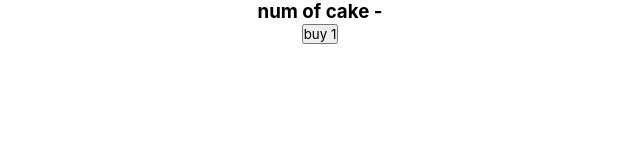
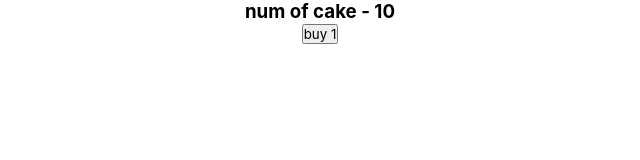
Before and after one commit to IsAmirMmd/React-Native, a React (Create React App) app in the folder redux-react/: page / in a window 1280 px wide. Shown: the top 160 px of the page, without its empty margins (320-960 px from the left). Built offline with nearby package versions, Linux system fonts and the light colour scheme.

Commit message:
using store to do sth

```diff
--- a/redux-react/src/Components/CakeContainer.jsx
+++ b/redux-react/src/Components/CakeContainer.jsx
@@ -1,8 +1,13 @@
-const CakeContainer = () => {
+import { useSelector, useDispatch } from "react-redux";
+import buyCake from "../redux/Cake/CakeActions";
+
+const CakeContainer = (props) => {
+  const numOfCake = useSelector((state) => state.numOfCake);
+  const dispatch = useDispatch();
   return (
     <div>
-      <h3>num of cake - </h3>
-      <button onClick={null}>buy 1</button>
+      <h3>num of cake - {numOfCake}</h3>
+      <button onClick={() => dispatch(buyCake())}>buy 1</button>
     </div>
   );
 };
--- a/redux-react/src/redux/Cake/CakeReducer.jsx
+++ b/redux-react/src/redux/Cake/CakeReducer.jsx
@@ -7,7 +7,7 @@ const initialCake = {
 const cakeReducer = (state = initialCake, action) => {
   switch (action.type) {
     case BUY_CAKE:
-      return { ...state, numOfCake: state.cake.numOfCake - 1 };
+      return { ...state, numOfCake: state.numOfCake - 1 };
     default:
       return state;
   }
```
